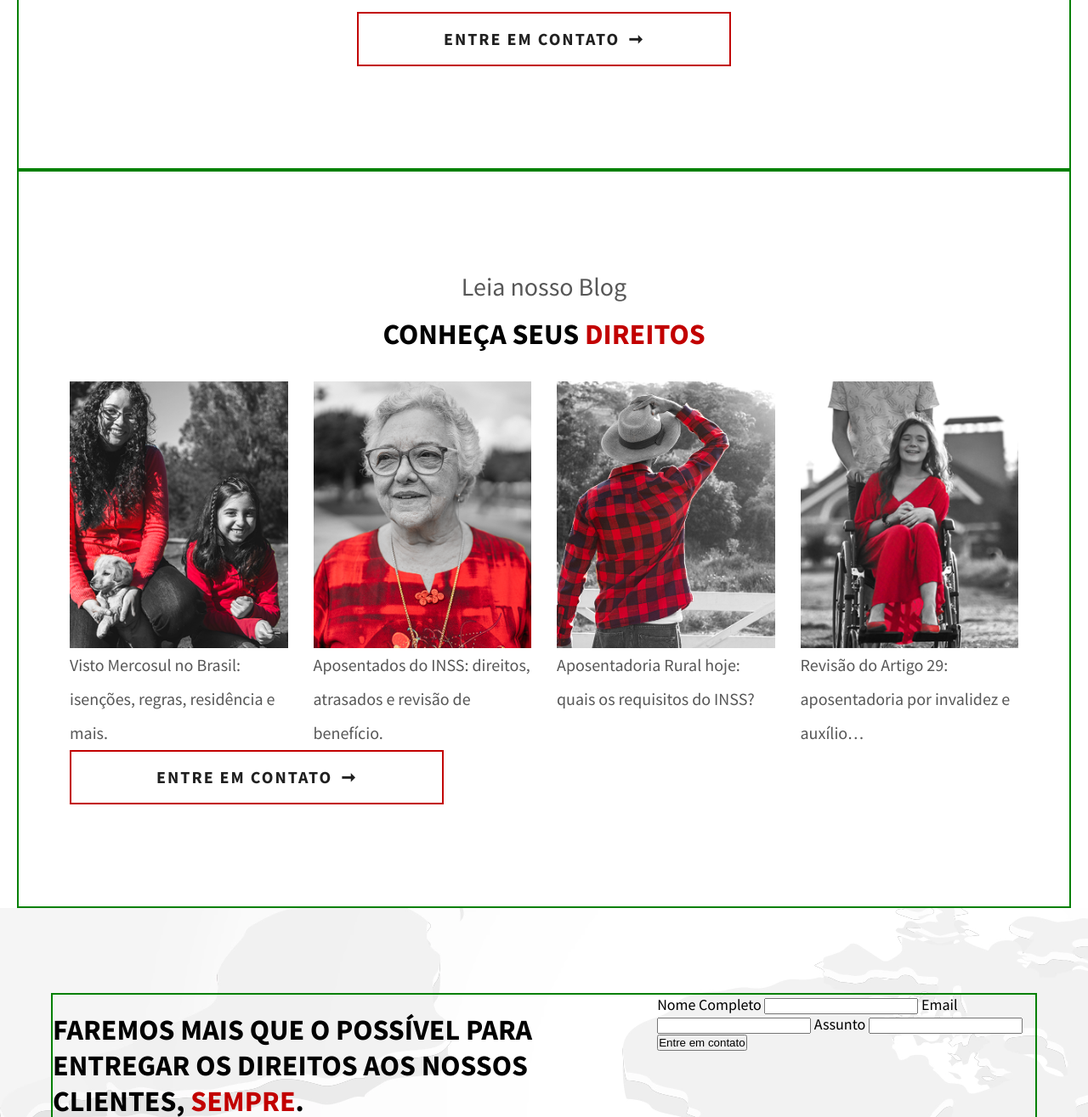
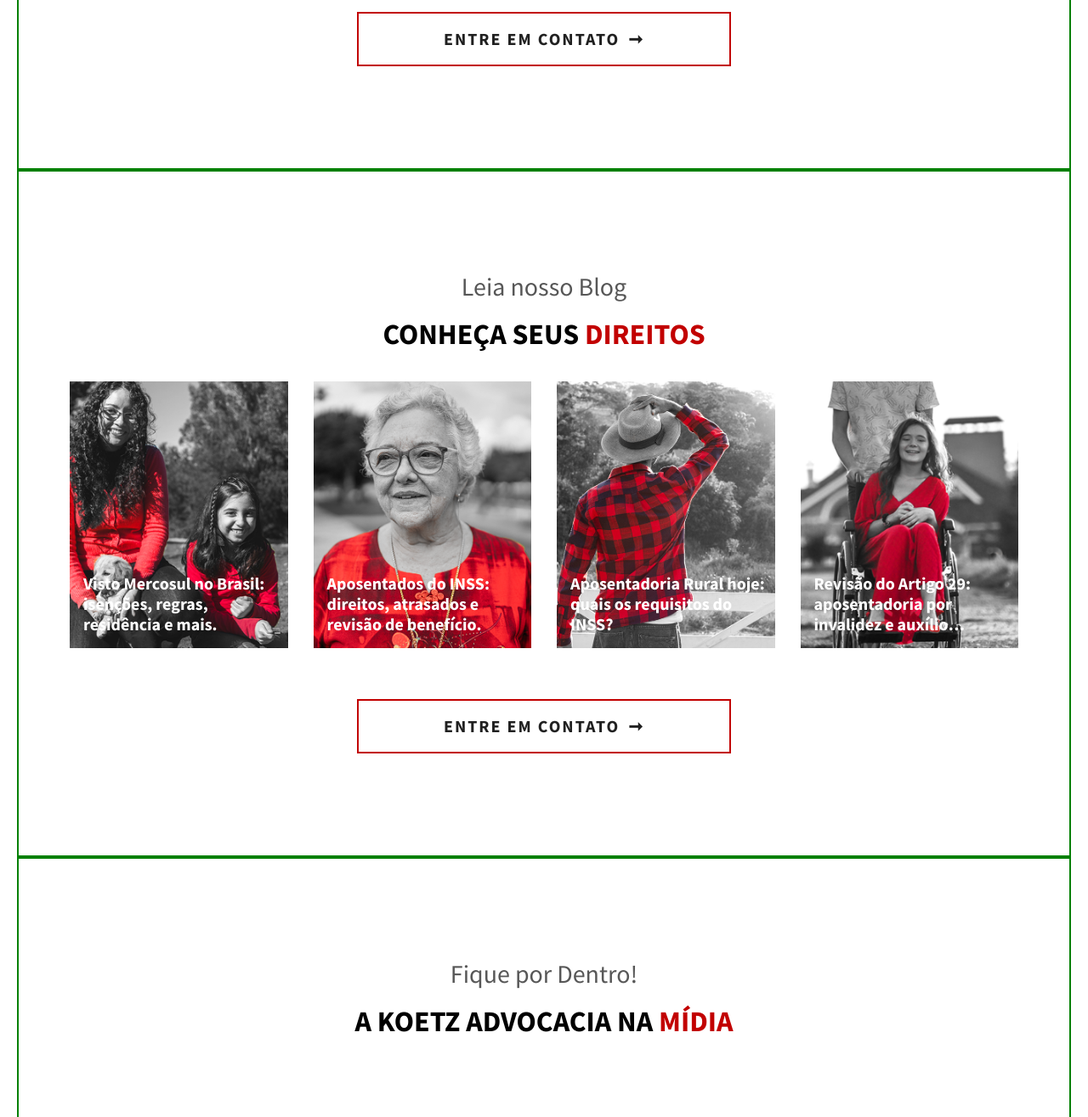
Before and after one commit to combizera/koetz-adv, a PHP site: page / in a window 1280 px wide. Shown: the part 3987-5302 px from the top of the page at 85% size. Run offline with PHP 8.4, Linux system fonts and the light colour scheme.

Commit message:
organizacao css

```diff
--- /dev/null
+++ b/assets/css/elements/home/_blog.scss
@@ -0,0 +1,16 @@
+#home-blog {
+  .blog-card {
+    position: relative;
+    p {
+      position: absolute;
+      bottom: 1rem;
+      left: 1rem;
+      font-weight: 700;
+      line-height: 120%;
+      color: $white;
+    }
+  }
+  .btn {
+    margin-top: 60px;
+  }
+}
--- /dev/null
+++ b/assets/css/elements/home/_midia.scss
@@ -0,0 +1,5 @@
+#na-midia {
+  .midia-cards {
+    padding-top: 60px;
+  }
+}
--- a/assets/css/style.css
+++ b/assets/css/style.css
@@ -306,6 +306,10 @@ a {
   opacity: 0.5;
 }
 
+#na-midia .midia-cards {
+  padding-top: 60px;
+}
+
 .hero {
   background-image: url("./../img/banner.webp");
   background-size: cover;
@@ -453,4 +457,19 @@ a {
 
 .cta-email {
   display: flex;
+}
+
+#home-blog .blog-card {
+  position: relative;
+}
+#home-blog .blog-card p {
+  position: absolute;
+  bottom: 1rem;
+  left: 1rem;
+  font-weight: 700;
+  line-height: 120%;
+  color: #fff;
+}
+#home-blog .btn {
+  margin-top: 60px;
 }/*# sourceMappingURL=style.css.map */
--- a/assets/css/style.scss
+++ b/assets/css/style.scss
@@ -2,9 +2,11 @@
 @import "./elements/typo";
 @import "./elements/header";
 @import "./elements/footer";
-@import "./elements/hero";
-@import "./elements/article";
-@import "./elements/solucoes";
-@import "./elements/areas";
-@import "./elements/equipe";
-@import "./elements/cta-email";
+@import "./elements/home/midia";
+@import "./elements/home/hero";
+@import "./elements/home/article";
+@import "./elements/home/solucoes";
+@import "./elements/home/areas-atuacao";
+@import "./elements/home/equipe";
+@import "./elements/home/cta-email";
+@import "./elements/home/blog";
--- a/index.html
+++ b/index.html
@@ -262,30 +262,44 @@
     </section>
 
     <!-- BLOG -->
-    <section class="home-blog container secao">
+    <section id="home-blog" class="home-blog container secao flex-center">
       <div class="secao-tit">
         <p>Leia nosso Blog</p>
         <h2>Conheça seus<span class="txt-red"> direitos</span></h2>
       </div>
       <div class="grid-4">
-        <div class="blog-card">
+        <a href="#" class="blog-card">
           <img src="./assets/img/post1.png" alt="Postagem 1">
           <p>Visto Mercosul no Brasil: isenções, regras, residência e mais.</p>
-        </div>
-        <div class="blog-card">
+        </a>
+        <a href="#" class="blog-card">
           <img src="./assets/img/post2.png" alt="Postagem 2">
           <p>Aposentados do INSS: direitos, atrasados e revisão de benefício.</p>
-        </div>
-        <div class="blog-card">
+        </a>
+        <a href="#" class="blog-card">
           <img src="./assets/img/post3.png" alt="Postagem 3">
           <p>Aposentadoria Rural hoje: quais os requisitos do INSS?</p>
-        </div>
-        <div class="blog-card">
+        </a>
+        <a href="#" class="blog-card">
           <img src="./assets/img/post4.png" alt="Postagem 4">
           <p>Revisão do Artigo 29: aposentadoria por invalidez e auxílio…</p>
-        </div>
+        </a>
       </div>
-      <a href="" class="btn btn-pri">Entre em contato</a>
+      <a href="#" class="btn btn-pri">Entre em contato</a>
+    </section>
+
+    <!-- NA MÍDIA -->
+    <section id="na-midia" class="midia container secao">
+      <div class="secao-tit">
+        <p>Fique por Dentro!</p>
+        <h2>A Koetz Advocacia na <span class="txt-red">Mídia</span></h2>
+      </div>
+      <div class="midia-cards grid-4">
+        <a href="#"><img src="./assets/img/icons/Imagem 2.svg" alt="Folha de SP"></a>
+        <a href="#"><img src="./assets/img/icons/Imagem 2.svg" alt="Folha de SP"></a>
+        <a href="#"><img src="./assets/img/icons/Imagem 2.svg" alt="Folha de SP"></a>
+        <a href="#"><img src="./assets/img/icons/Imagem 2.svg" alt="Folha de SP"></a>
+      </div>
     </section>
 
     <!-- CTA EMAIL -->
```
Also changed, not shown: assets/css/elements/home/_areas-atuacao.scss (renamed from assets/css/elements/_areas.scss), assets/css/elements/home/_article.scss (renamed from assets/css/elements/_article.scss), assets/css/elements/home/_cta-email.scss (renamed from assets/css/elements/_cta-email.scss), assets/css/elements/home/_equipe.scss (renamed from assets/css/elements/_equipe.scss), assets/css/elements/home/_hero.scss (renamed from assets/css/elements/_hero.scss), assets/css/elements/home/_solucoes.scss (renamed from assets/css/elements/_solucoes.scss), assets/img/icons/Imagem 2.svg (added), 1 other file.
